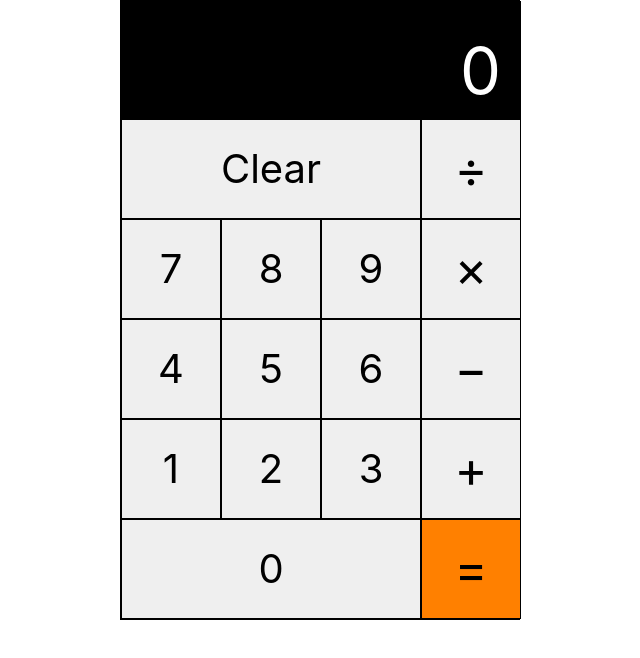
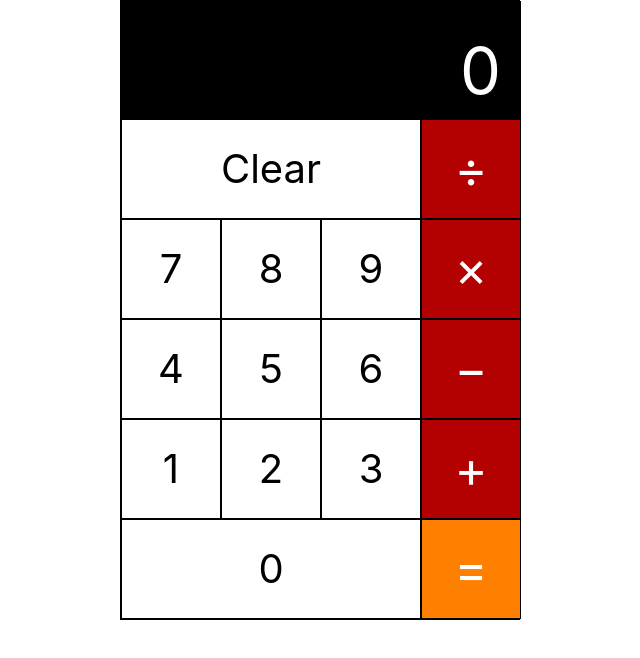
Before and after one commit to nchen0/react-calculator, a React (Create React App) app: page / in a window 1280 px wide. Shown: the top 658 px of the page, without its empty margins (320-960 px from the left). Built offline with nearby package versions, Linux system fonts and the light colour scheme.

Commit message:
minor fixes

```diff
--- a/src/App.css
+++ b/src/App.css
@@ -42,16 +42,12 @@
   justify-content: flex-end;
   align-items: flex-end;
   padding-right: 20px;
-
   font-size: 65px;
 }
 
+/* Buttons */
 .buttons {
   display: flex;
-}
-
-.buttons:hover {
-  cursor: pointer;
 }
 
 .number-buttons {
@@ -66,6 +62,7 @@
   display: flex;
   justify-content: center;
   align-items: center;
+  background-color: white;
 }
 
 .button {
@@ -75,22 +72,24 @@
   display: flex;
   justify-content: center;
   align-items: center;
+  background-color: white;
 }
 
-.action-buttons {
+.action-button {
   background-color: #b30000;
   color: white;
   font-size: 50px;
 }
-
 .equal-button {
   background-color: #ff8000;
+  color: white;
 }
 
 /* Hover & Action */
 .button:hover,
 .big-button:hover {
   background-color: rgb(224, 224, 224);
+  cursor: pointer;
 }
 
 .button:active,
```
